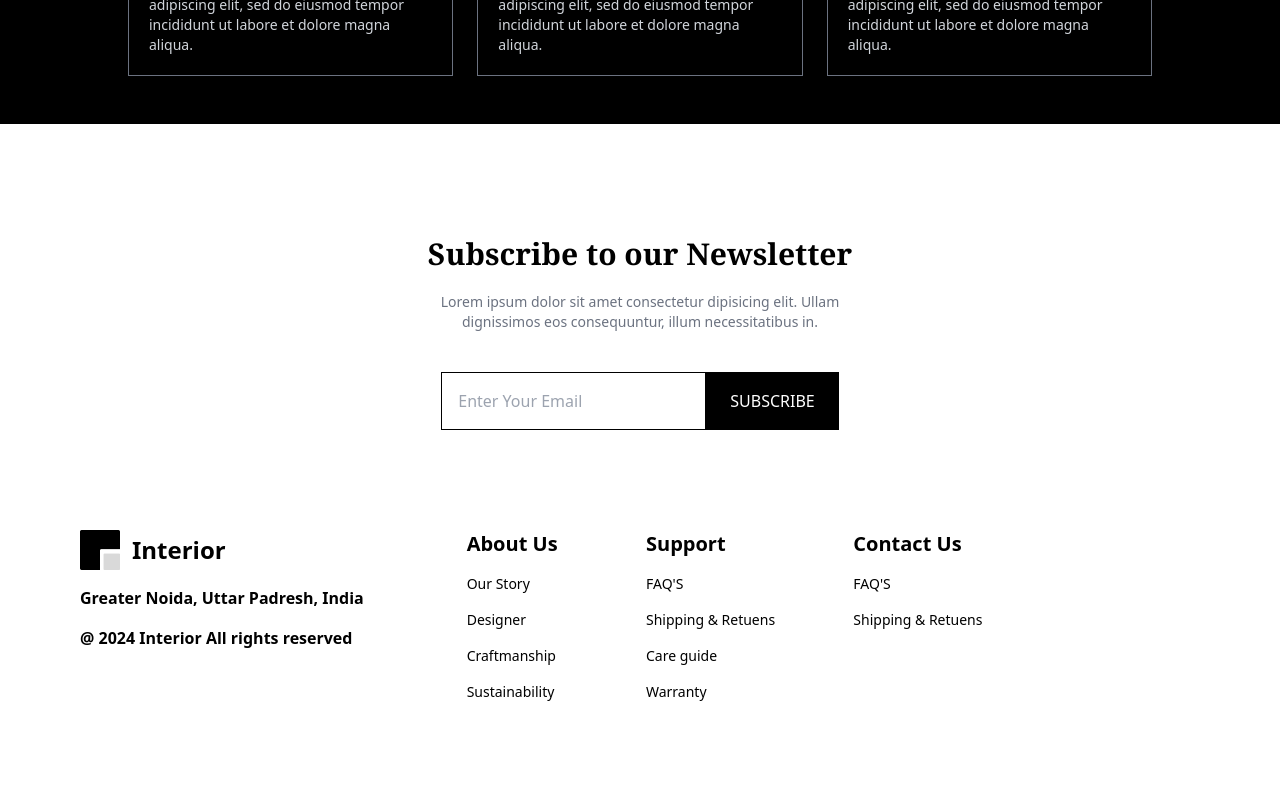
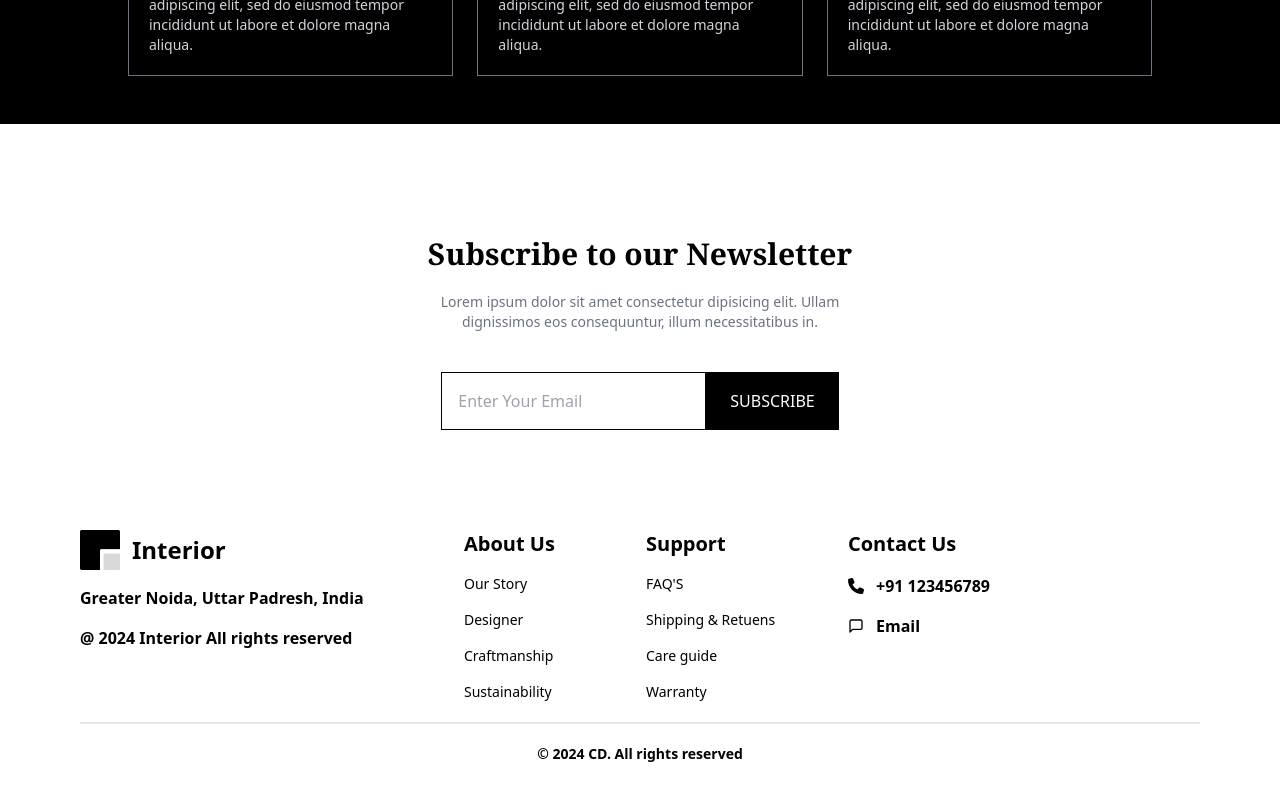
Before and after one commit to wacho91/interior-design, a React (Vite) app: page / in a window 1280 px wide. Shown: the part 2607-3407 px from the top of the page. Before the commit the page ends 3353 px from the top, so only its background shows below. Built offline with nearby package versions, Linux system fonts and the light colour scheme.

Commit message:
Footer Contact Complete

```diff
--- a/src/Component/Footer/Footer.jsx
+++ b/src/Component/Footer/Footer.jsx
@@ -1,10 +1,12 @@
 
 import Logo from "../../assets/logo.png"
+import { FaPhone } from "react-icons/fa6";
+import { LuMessageSquare } from "react-icons/lu";
 
 const Footer = () => {
   return (
     <div className="container py-11">
-      <div className="grid grid-cols-1 md:grid-cols-3 gap-10">
+      <div className="grid grid-cols-1 md:grid-cols-3 gap-8">
             {/*Company Information*/}
             <div className="space-y-4 font-semibold">
                 <div className="flex items-center space-x-3">
@@ -54,17 +56,22 @@ const Footer = () => {
             {/*Contact Section*/}
             <div className="space-y-4">
                 <h1 className="text-xl font-semibold">Contact Us</h1>
-                <ul className="text-sm space-y-4">
-                    <li>
-                        <a href="#">FAQ'S</a>
+                <ul className="text-base space-y-4 font-semibold">
+                    <li className="flex items-center space-x-3">
+                        <FaPhone />
+                        <a href="#">+91 123456789</a>
                     </li>
-                    <li>
-                        <a href="#">Shipping & Retuens</a>
+                    <li className="flex items-center space-x-3">
+                        <LuMessageSquare />
+                        <a href="mailto:contact.thecodingjourney@gmail.com">Email</a>
                     </li>
-
                 </ul>
             </div>
       </div>
+      {/* bottom section */}
+      <p className="text-center text-sm font-semibold  border-t-2 pt-5 mt-5">
+          &copy; 2024 CD. All rights reserved
+      </p>
     </div>
   )
 }
```
